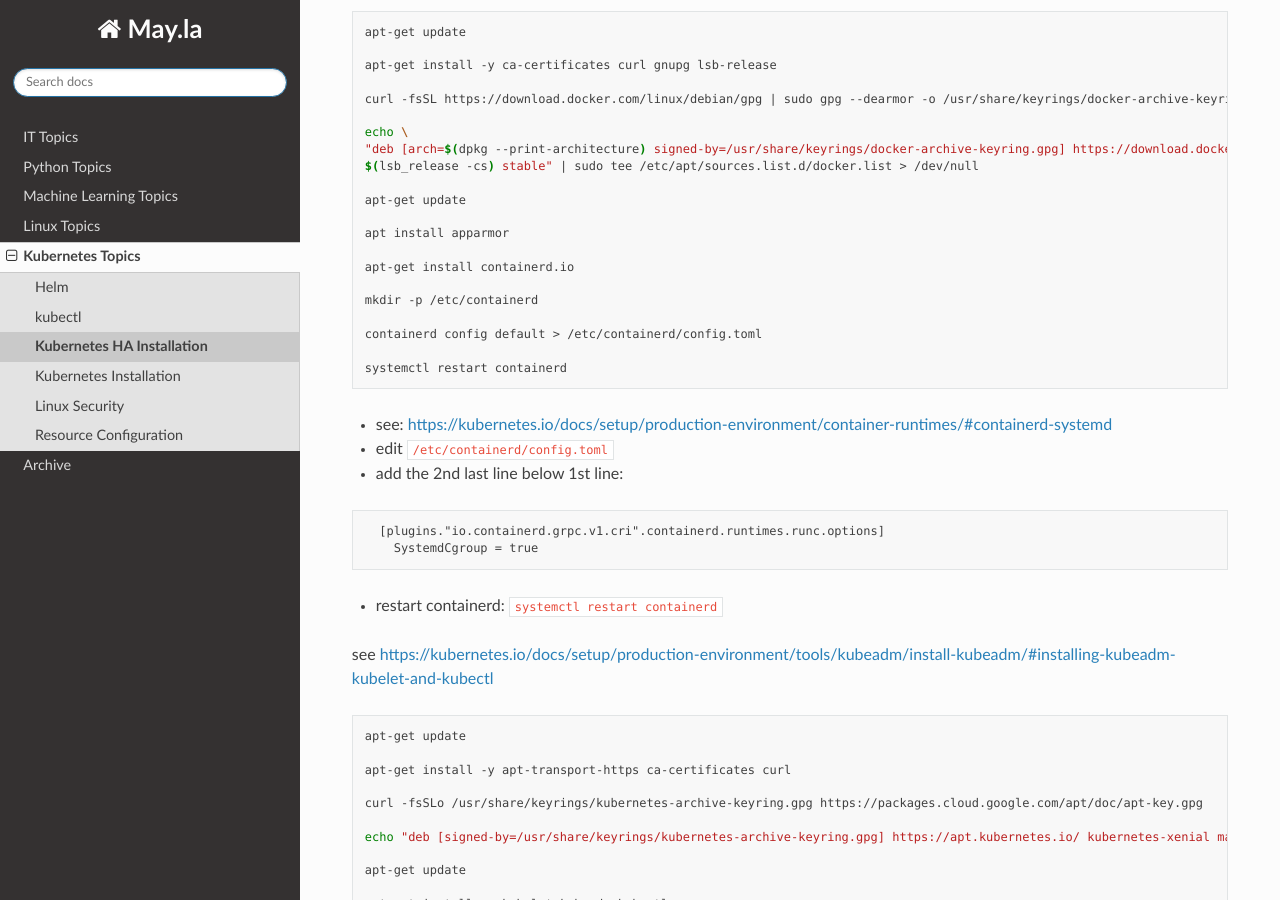
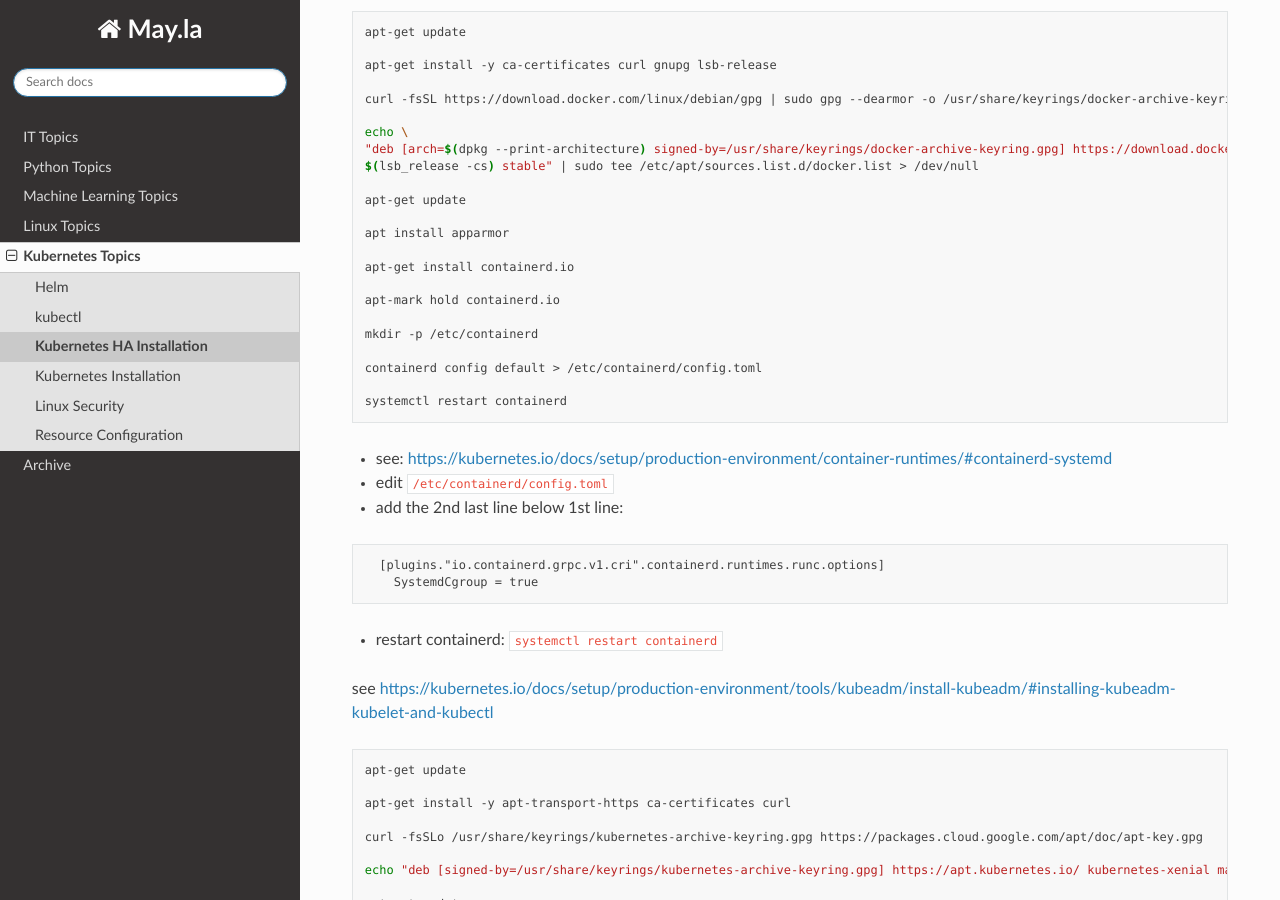
Before and after one commit to PhilipMay/May.la, a Sphinx documentation site: the page built from source/k8s/kubernetes-ha-install.md, in a window 1280 px wide and 900 px high, scrolled down 1031 px. Built offline with Sphinx 7.4.7 and the Read the Docs theme 2.0.0, drawn with Linux system fonts in a browser that asks for light colours.

Commit message:
Update kubernetes-ha-install.md

```diff
--- a/source/k8s/kubernetes-ha-install.md
+++ b/source/k8s/kubernetes-ha-install.md
@@ -56,6 +56,8 @@ apt-get update
 apt install apparmor
 
 apt-get install containerd.io
+
+apt-mark hold containerd.io
 
 mkdir -p /etc/containerd
 
```
